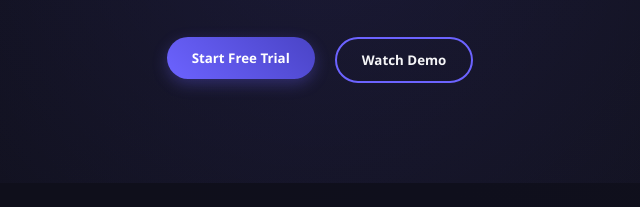
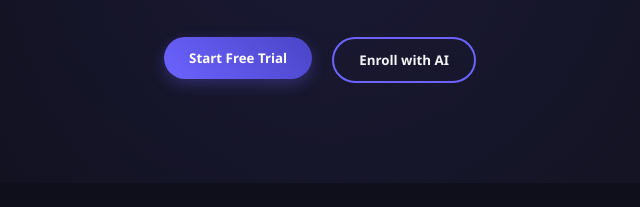
Before and after one commit to KhanRiyazi/AI_Element, a plain HTML site: page index.html in a window 1280 px wide. Shown: the part 372-579 px from the top of the page, 320-960 px from the left. Drawn offline with Linux system fonts and the light colour scheme.

Commit message:
Enroll with AI

```diff
--- a/index.html
+++ b/index.html
@@ -846,7 +846,7 @@
             <div class="hero-buttons">
                 <a href="https://khanriyazi.github.io/My-To-do/"><button class="cta-button">Start Free
                         Trial</button></a>
-                <a href="./pages/main.html"><button class="secondary-button">Watch Demo</button></a>
+                <a href="./pages/main.html"><button class="secondary-button">Enroll with AI </button></a>
             </div>
         </div>
     </section>
```
